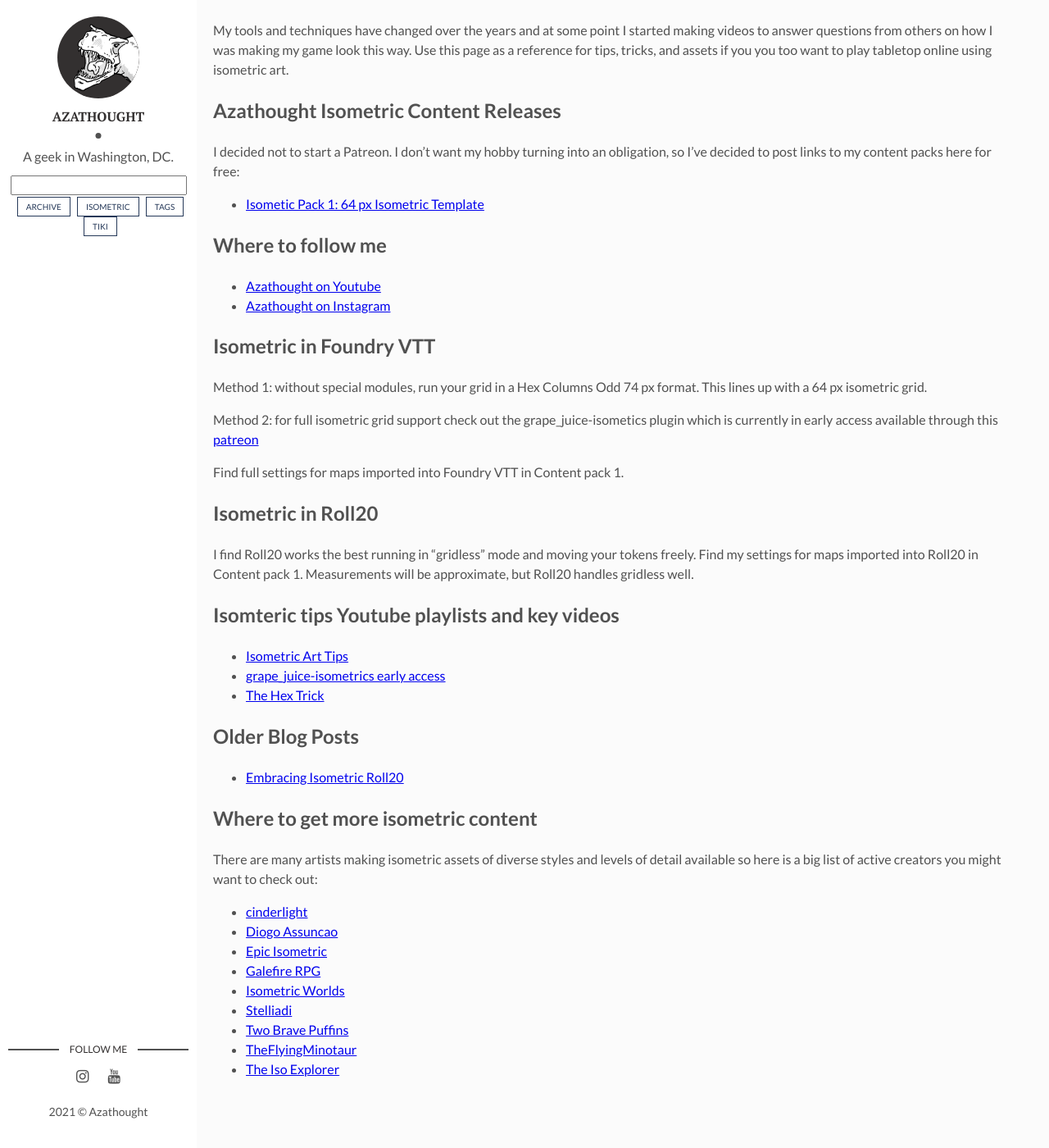
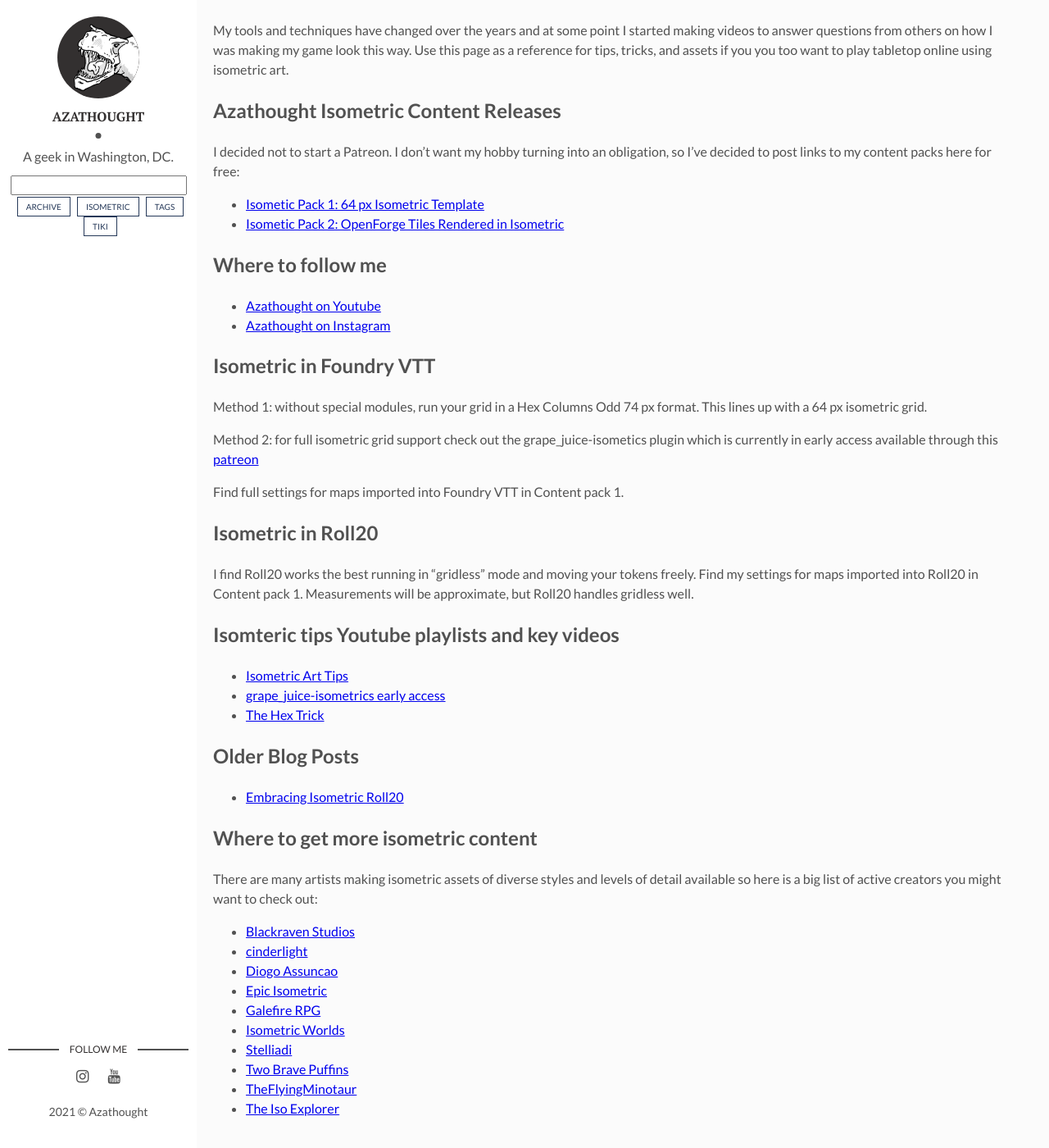
Before and after one commit to azathought/azathought.github.io, a Jekyll site: the page built from isometric.md, in a window 1280 px wide and 1400 px high, scrolled down 698 px. Shown: the whole window at 82% size. Built offline with Jekyll 4.4.1, drawn with Linux system fonts in a browser that asks for light colours; comment, search, counter and statistics services are not loaded.

Commit message:
add blackraven

```diff
--- a/isometric.md
+++ b/isometric.md
@@ -18,11 +18,11 @@
 ## Azathought Isometric Content Releases
 I decided not to start a Patreon. I don't want my hobby turning into an obligation, so I've decided to post links to my content packs here for free:
 * [Isometic Pack 1: 64 px Isometric Template](/isometric-pack-1/)
+* [Isometic Pack 2: OpenForge Tiles Rendered in Isometric](/isometric-pack-2/)
 
 ## Where to follow me
 * [Azathought on Youtube](https://www.youtube.com/azathought-games)
 * [Azathought on Instagram](https://www.instagram.com/azathought_games/)
-
 
 ## Isometric in Foundry VTT
 Method 1: without special modules, run your grid in a Hex Columns Odd 74 px format. This lines up with a 64 px isometric grid.
@@ -45,6 +45,7 @@
 ## Where to get more isometric content
 There are many artists making isometric assets of diverse styles and levels of detail available so here is a big list of active creators you might want to check out:
 
+* [Blackraven Studios](https://www.patreon.com/BlackravenStudios)
 * [cinderlight](https://www.patreon.com/cinderlight)
 * [Diogo Assuncao](https://www.patreon.com/diogottrpg)
 * [Epic Isometric](https://www.patreon.com/epicisometric)
```
